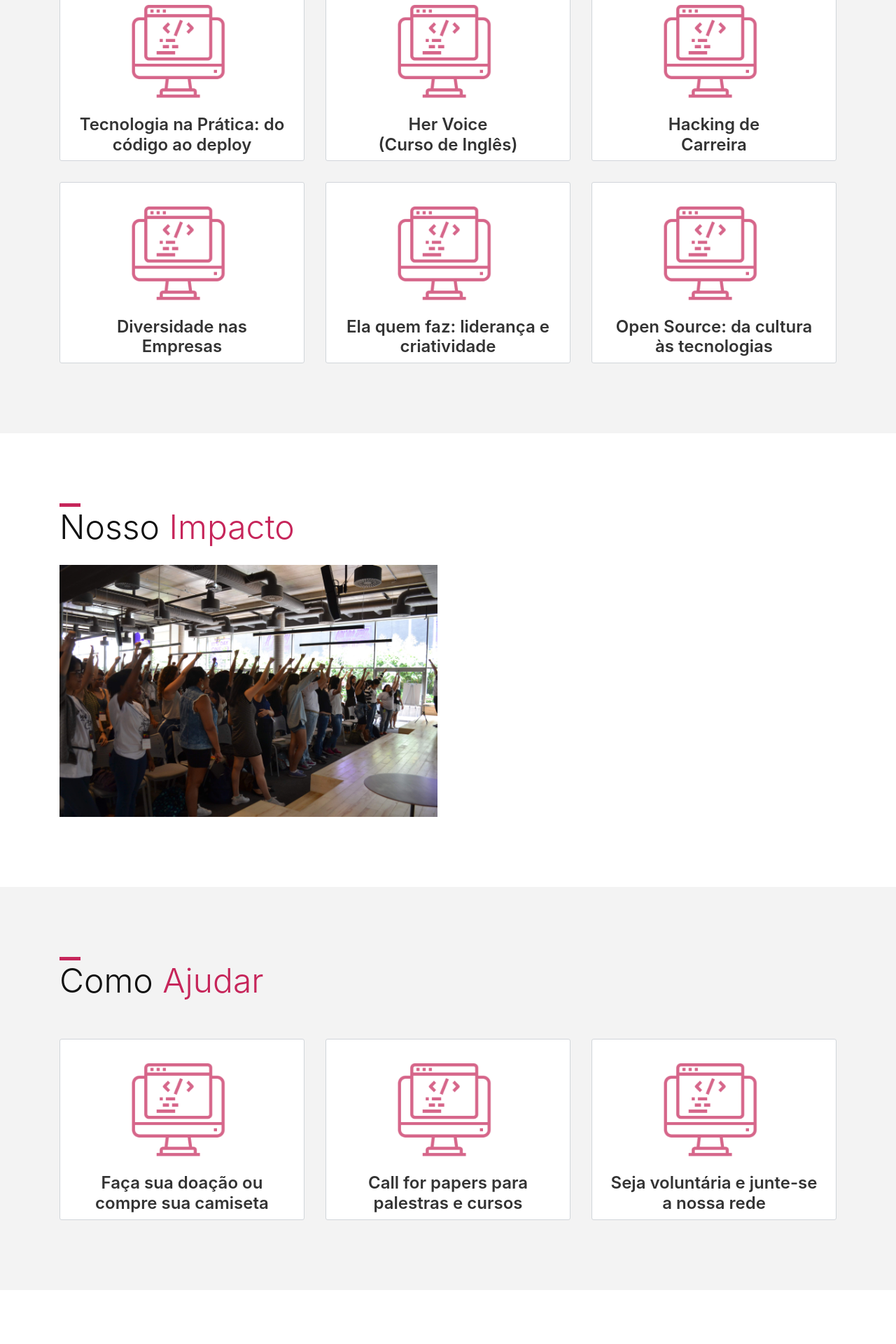
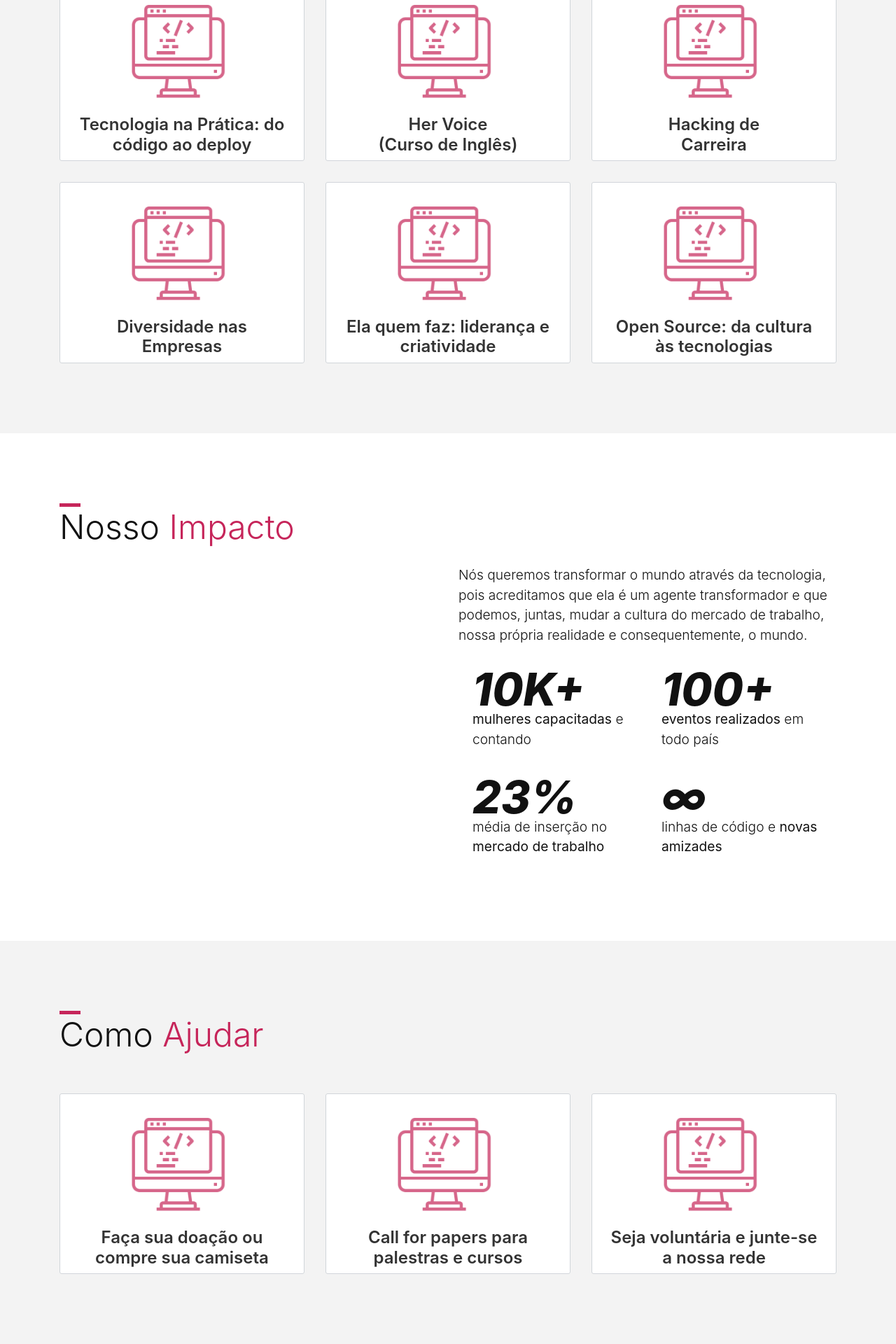
Before and after one commit to LorTrindade/networking, a Jekyll site: the page built from index.html, in a window 1280 px wide. Shown: the part 1641-3561 px from the top of the page at 70% size. Built offline with Jekyll 4.4.1, drawn with Linux system fonts in a browser that asks for light colours; some web fonts are replaced; before the commit the page ends 3484 px from its top, so only the background shows below that.

Commit message:
atualizacao de conteudo

```diff
--- a/assets/css/style.css
+++ b/assets/css/style.css
@@ -1551,6 +1551,10 @@ footer a {
     .cover-content {
         padding: 60px 0;
     }
+
+    .list-content-impact li {
+        width: 100%;
+    }
 }
 
 .speaker-preview__image {
@@ -1626,3 +1630,24 @@ footer a {
 .member_profile__social li a:hover {
 	background-color: #000
 }
+
+.list-content-impact {
+    list-style: none;
+}
+
+.list-content-impact li {
+    width: 50%;
+    padding: 20px;
+    float: left;
+}
+
+.list-content-impact li p {
+    margin: 0;
+}
+
+.list-content-impact li em {
+    font-size: 4rem;
+    font-weight: 800;
+    display: block;
+    line-height: 3.5rem;
+}
--- a/cidades.html
+++ b/cidades.html
@@ -17,5 +17,4 @@ coverText: "Grupos WoMakersCode <span>em todo país</span>"
                 </div>
             {% endif %}
     {% endfor %}
-
 </section>
--- a/index.html
+++ b/index.html
@@ -91,10 +91,36 @@ coverText: "Nós {Somos, Criamos e Programamos} o <span>PROTAGONISMO</span> <spa
             </div>
 
             <div class="col-lg-6 col-md-12">
-                <img src="{{"/assets/images/wearewomakers.JPG" | relative_url }}" class="img-fluid" />
+
             </div>
             <div class="col-lg-6 col-md-12">
-
+                    <p>Nós queremos transformar o mundo através da tecnologia, pois acreditamos que ela é um agente transformador e que podemos, juntas, mudar a cultura do mercado de trabalho, nossa própria realidade e consequentemente, o mundo.</p>
+                <ul class="list-content-impact">
+                    <li>
+                        <p>
+                            <em>10K+</em>
+                            <strong>mulheres capacitadas</strong> e contando
+                        </p>
+                    </li>
+                    <li>
+                        <p>
+                            <em>100+</em>
+                            <strong>eventos realizados</strong> em todo país
+                        </p>
+                    </li>
+                    <li>
+                        <p>
+                            <em>23%</em>
+                            média de inserção no <strong>mercado de trabalho</strong>
+                        </p>
+                    </li>
+                    <li>
+                        <p>
+                            <em>∞</em>
+                            linhas de código e <strong>novas amizades</strong>
+                        </p>
+                    </li>
+                </ul>
             </div>
         </div>
     </div>
@@ -112,20 +138,20 @@ coverText: "Nós {Somos, Criamos e Programamos} o <span>PROTAGONISMO</span> <spa
             </div>
 
             <div class="col-lg-4 col-md-4 container-program">
-                <a href="#">
+                <a href="{{"/" | relative_url }}quero-ajudar.html">
                     <img src="{{"/assets/images/icone-fake.PNG" | relative_url }}" class="img-fluid" />
                     <h3>Faça sua doação ou compre sua camiseta</h3>
                 </a>
             </div>
             <div class="col-lg-4 col-md-4 container-program">
-                <a href="#">
+                <a href="https://forms.gle/vWbAtggQQHaYNrEP8" target="_blank">
                     <img src="{{"/assets/images/icone-fake.PNG" | relative_url }}" class="img-fluid" />
                     <h3>Call for papers para palestras e cursos</h3>
                 </a>
             </div>
 
             <div class="col-lg-4 col-md-4 container-program">
-                <a href="#">
+                <a href="{{"/" | relative_url }}quero-ajudar.html">
                     <img src="{{"/assets/images/icone-fake.PNG" | relative_url }}" class="img-fluid" />
                     <h3>Seja voluntária e junte-se a nossa rede</h3>
                 </a>
--- a/quero-ajudar.html
+++ b/quero-ajudar.html
@@ -1,3 +1,5 @@
 ---
 layout: portal
+class: cover--about
+coverText: "Ajude-nos a alavancar <span>carreiras femininas</span>"
 ---
```
Also changed, not shown: sobre.html (+12 -3 lines).
